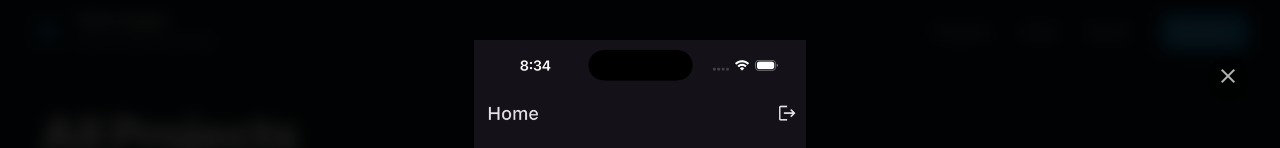
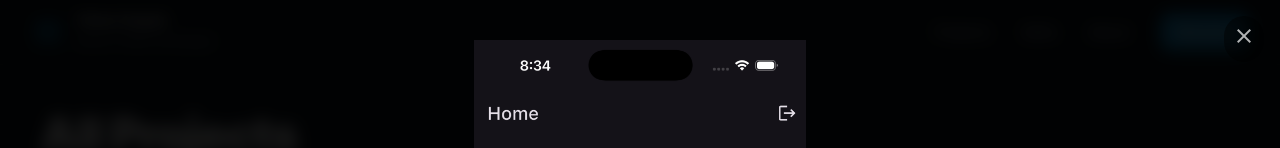
Before and after one commit to yohanangulo/yohanangulo.github.io, a Next.js app: page /projects in a window 1280 px wide. Both pictures are taken after a click on the element 151 px from the left and 639 px from the top of the page. Shown: the top 148 px of the page. Built offline with nearby package versions, Linux system fonts and the light colour scheme.

Commit message:
fix: streamline close button implementation in ImageLightbox component

```diff
--- a/src/components/ImageLightbox.tsx
+++ b/src/components/ImageLightbox.tsx
@@ -32,21 +32,21 @@ export default function ImageLightbox({ selectedImage, onClose }: ImageLightboxP
           onClick={onClose}
           className="fixed inset-0 z-50 flex items-center justify-center bg-black/90 p-4 backdrop-blur-sm"
         >
+          <button
+            onClick={e => {
+              e.stopPropagation()
+              onClose()
+            }}
+            className="absolute top-4 right-4 p-2 text-white/70 hover:text-white bg-black/50 hover:bg-black/70 rounded-full transition-colors z-50 cursor-pointer"
+          >
+            <span className="material-icons text-3xl">close</span>
+          </button>
           <motion.div
             initial={{ scale: 0.8, opacity: 0 }}
             animate={{ scale: 1, opacity: 1 }}
             exit={{ scale: 0.8, opacity: 0 }}
             className="relative max-w-7xl max-h-[90vh] w-full h-full flex items-center justify-center"
           >
-            <button
-              onClick={e => {
-                e.stopPropagation()
-                onClose()
-              }}
-              className="absolute top-4 right-4 p-2 text-white/70 hover:text-white bg-black/50 hover:bg-black/70 rounded-full transition-colors z-50 cursor-pointer"
-            >
-              <span className="material-icons text-3xl">close</span>
-            </button>
             {isVideo ? (
               <video
                 src={selectedImage}
```
